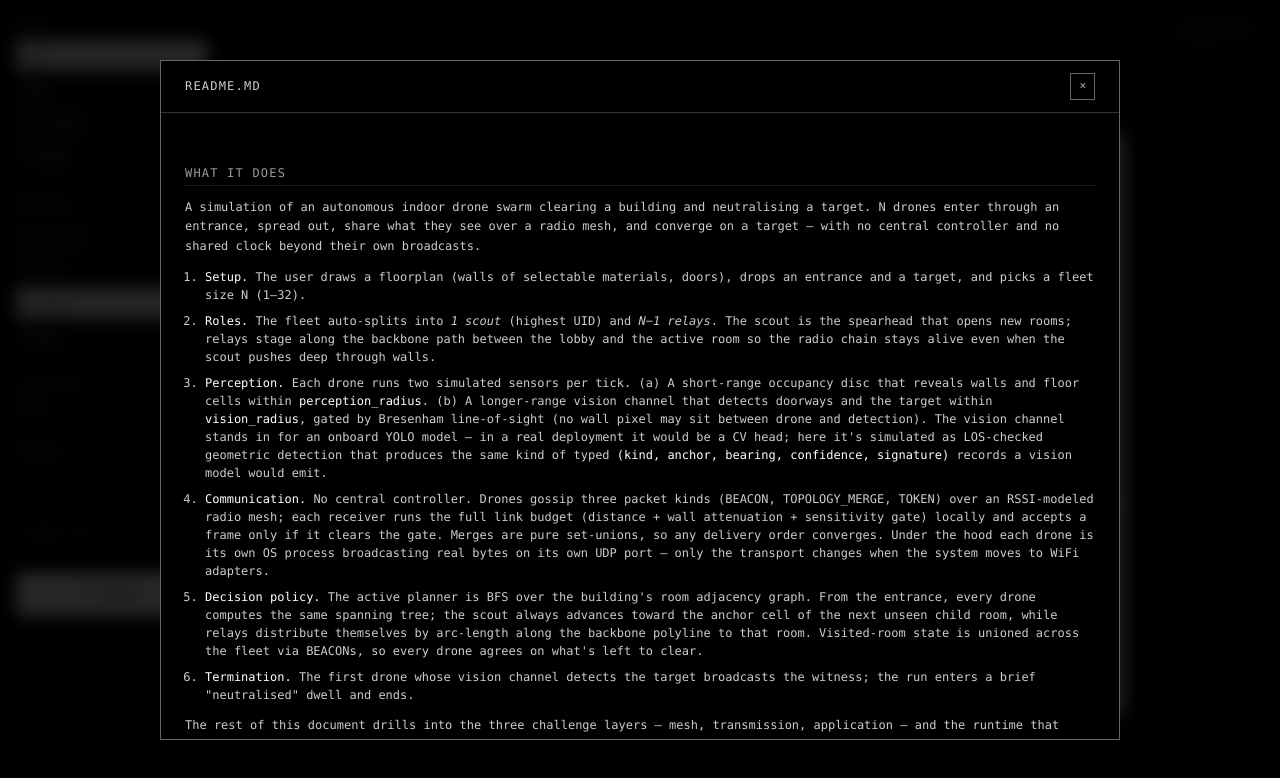
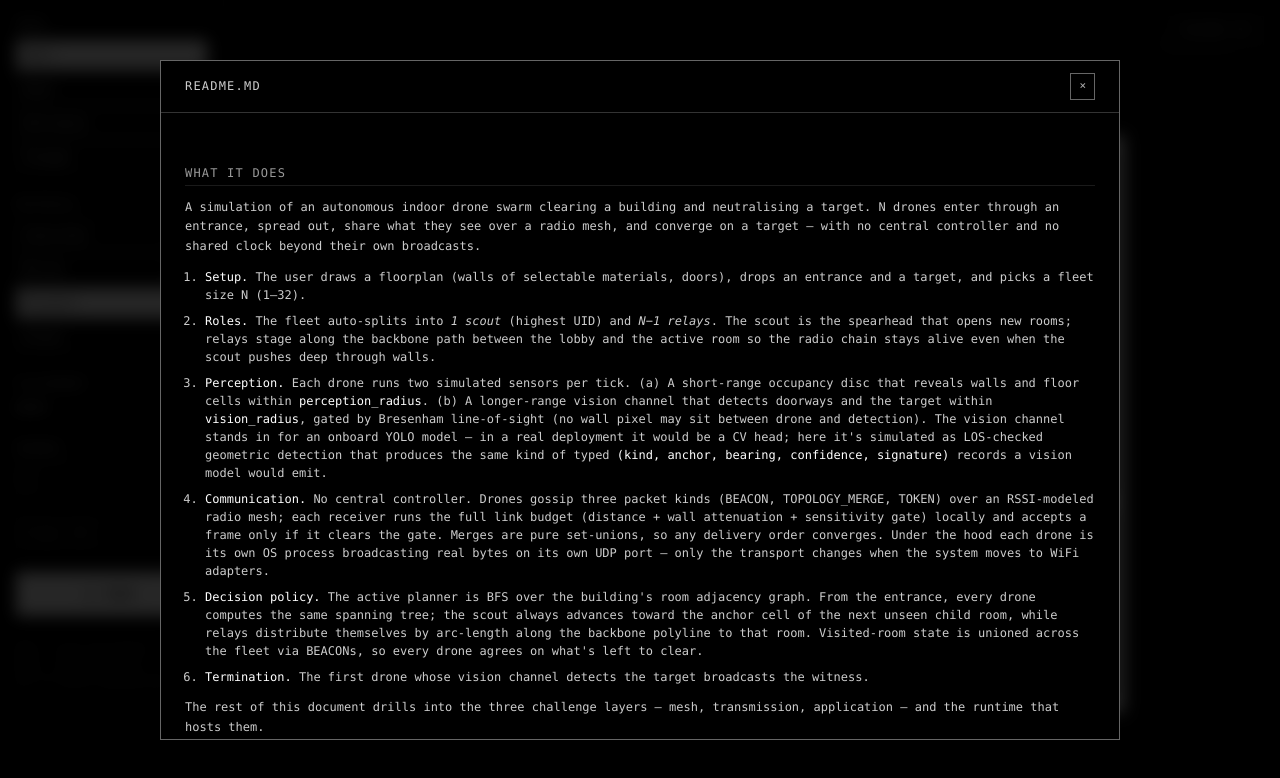
Before and after one commit to veksa1/mesh_building_clearing, a Next.js app in the folder web/: page / in a window 1280 px wide. Both pictures are taken after a click on the button "README.MD". Shown: the top 778 px of the page. Built offline with nearby package versions, Linux system fonts and the light colour scheme; no server answers.

Commit message:
text edited

```diff
--- a/web/components/readme/ReadmeContent.tsx
+++ b/web/components/readme/ReadmeContent.tsx
@@ -207,8 +207,7 @@ export function ReadmeContent() {
           <li>
             <span className="text-white">Termination.</span> The first
             drone whose vision channel detects the target broadcasts
-            the witness; the run enters a brief &quot;neutralised&quot;
-            dwell and ends.
+            the witness.
           </li>
         </ol>
         <p className={P}>
```
